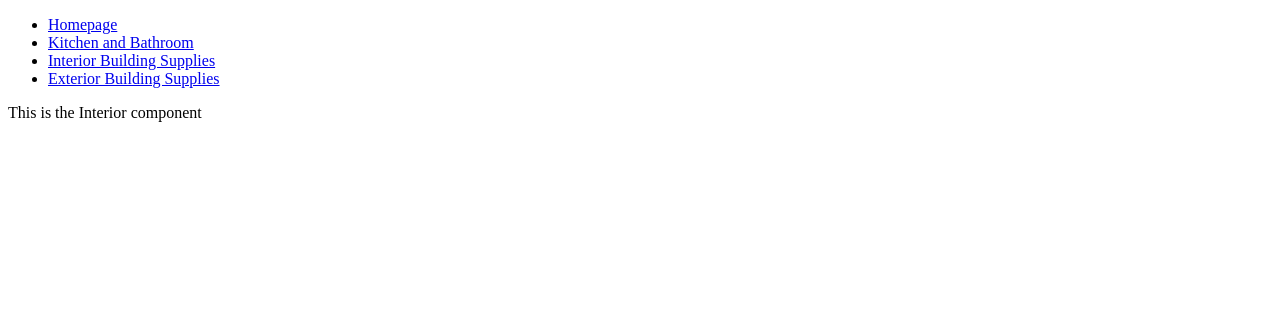
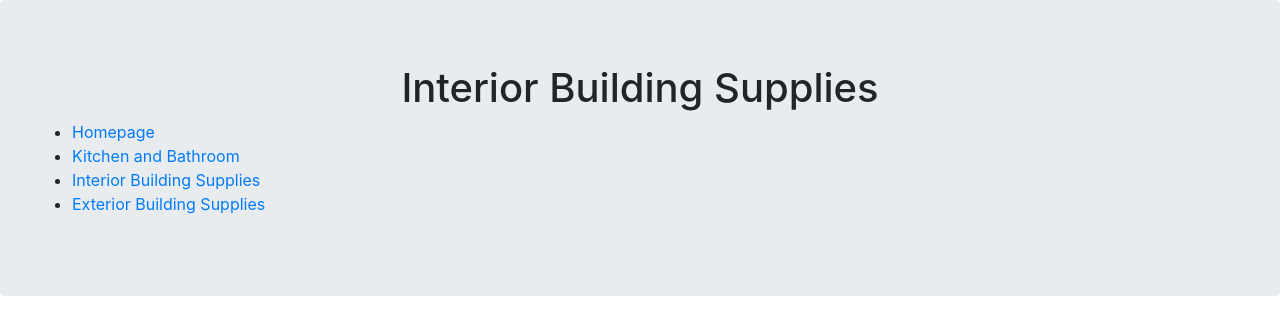
Before and after one commit to nabiya15/repurposmart, a React (Create React App) app in the folder client/: page /interior in a window 1280 px wide. Shown: the top 334 px of the page. Built offline with nearby package versions, Linux system fonts and the light colour scheme.

Commit message:
adding page components heading & navbar

```diff
--- a/client/public/index.html
+++ b/client/public/index.html
@@ -21,6 +21,7 @@
       work correctly both with client-side routing and a non-root public URL.
       Learn how to configure a non-root public URL by running `npm run build`.
     -->
+    <link rel="stylesheet" href="https://maxcdn.bootstrapcdn.com/bootstrap/4.0.0/css/bootstrap.min.css" integrity="sha384-Gn5384xqQ1aoWXA+058RXPxPg6fy4IWvTNh0E263XmFcJlSAwiGgFAW/dAiS6JXm" crossorigin="anonymous">
     <title>RepurpoSMART</title>
   </head>
   <body>
--- a/client/src/App.js
+++ b/client/src/App.js
@@ -1,6 +1,5 @@
 import { Route, BrowserRouter as Router } from 'react-router-dom';
 import React, { Component } from 'react';
-import { Navbar } from './components/Navbar';
 import { Homepage } from './pages/Homepage';
 import { Kitchen } from './pages/Kitchen';
 import { Interior } from './pages/Interior';
@@ -12,8 +11,6 @@ class App extends Component {
       <Router>
         <div>
 
-
-          <Navbar />
 
           <Route exact path="/" component={Homepage}/>
           <Route exact path="/kitchen" component={Kitchen}/>
--- a/client/src/pages/Exterior.js
+++ b/client/src/pages/Exterior.js
@@ -1,7 +1,14 @@
 import React from 'react';
+import { Navbar } from '../components/Navbar';
 
-export const Exterior = () => {
-	return (
-		<div>This is the Exterior component</div>
-	);
-};
+export class Exterior extends React.Component {
+	// Include a render method
+	render() {
+		return (
+			<div className="jumbotron">
+				<h1 style={{textAlign:"center"}}>Exterior Building Supplies</h1>
+				<Navbar />
+			</div>
+		)
+	}
+}
--- a/client/src/pages/Homepage.js
+++ b/client/src/pages/Homepage.js
@@ -1,8 +1,13 @@
 import React from 'react';
+import { Navbar } from '../components/Navbar';
 
-
-export const Homepage = () => {
-	return (
-		<div>This is the Homepage component</div>
-	);
-};
+export class Homepage extends React.Component {
+	render() {
+		return (
+			<div className="jumbotron">
+				<h1 style={{textAlign:"center"}}>RepurpoSMART homepage</h1>
+				<Navbar />
+			</div>
+		)
+	}
+}
--- a/client/src/pages/Interior.js
+++ b/client/src/pages/Interior.js
@@ -1,7 +1,14 @@
 import React from 'react';
+import { Navbar } from '../components/Navbar';
 
-export const Interior = () => {
-	return (
-		<div>This is the Interior component</div>
-	);
-};
+export class Interior extends React.Component {
+	// Include a render method
+	render() {
+		return (
+			<div className="jumbotron">
+				<h1 style={{textAlign:"center"}}>Interior Building Supplies</h1>
+				<Navbar />
+			</div>
+		)
+	}
+}
--- a/client/src/pages/Kitchen.js
+++ b/client/src/pages/Kitchen.js
@@ -1,7 +1,14 @@
 import React from 'react';
+import { Navbar } from '../components/Navbar';
 
-export const Kitchen = () => {
-	return (
-		<div>This is the Kitchen and Bathroom component</div>
-	);
-};
+export class Kitchen extends React.Component {
+	// Include a render method
+	render() {
+		return (
+			<div className="jumbotron">
+				<h1 style={{textAlign:"center"}}>Kitchen & Bathroom</h1>
+				<Navbar />
+			</div>
+		)
+	}
+}
```
